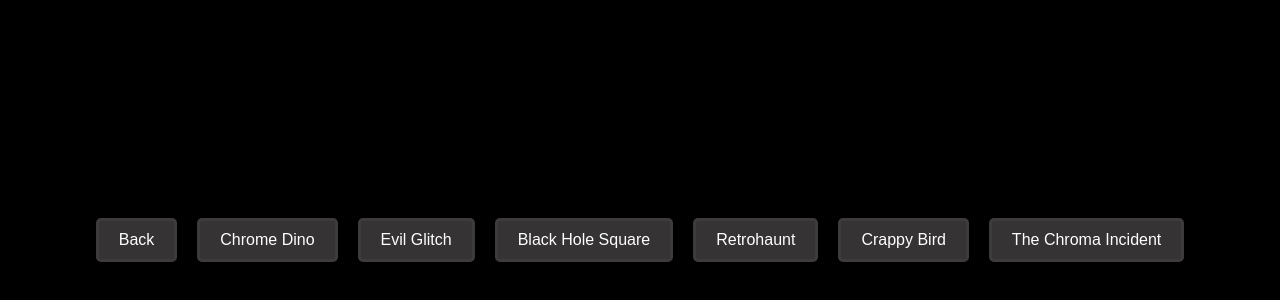
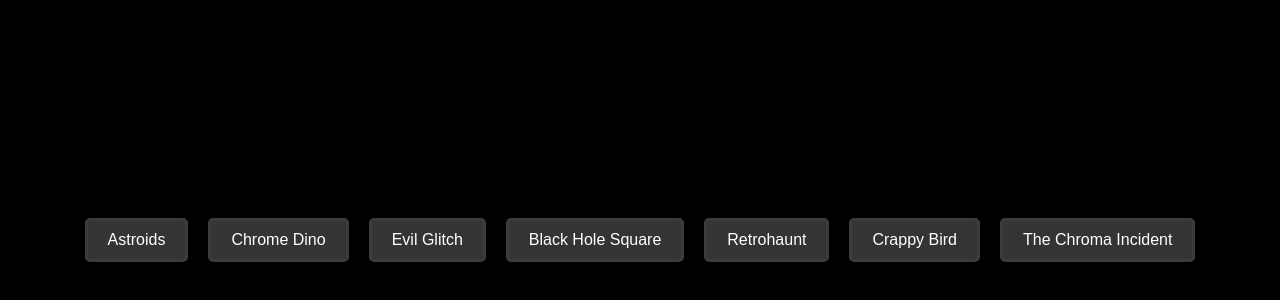
Before and after one commit to PsychoOctopus/PSYCHOGAMES, a plain HTML site: page activities.html in a window 1280 px wide. Shown: the part 160-460 px from the top of the page. Drawn offline with Linux system fonts and the light colour scheme.

Commit message:
Update activities.html

```diff
--- a/activities.html
+++ b/activities.html
@@ -36,7 +36,7 @@
         justify-content: space-around;
     }
 </style>
-<button onclick="window.location.href='index.html'">Back</button>
+<button onclick="window.location.href='astroids.html'">Astroids</button>
 <button onclick="window.location.href='games/chromedino.html'">Chrome Dino</button>
 <button onclick="window.location.href='games/Evilglitch.html'">Evil Glitch</button>
 <button onclick="window.location.href='games/Square.html'">Black Hole Square</button>
```
